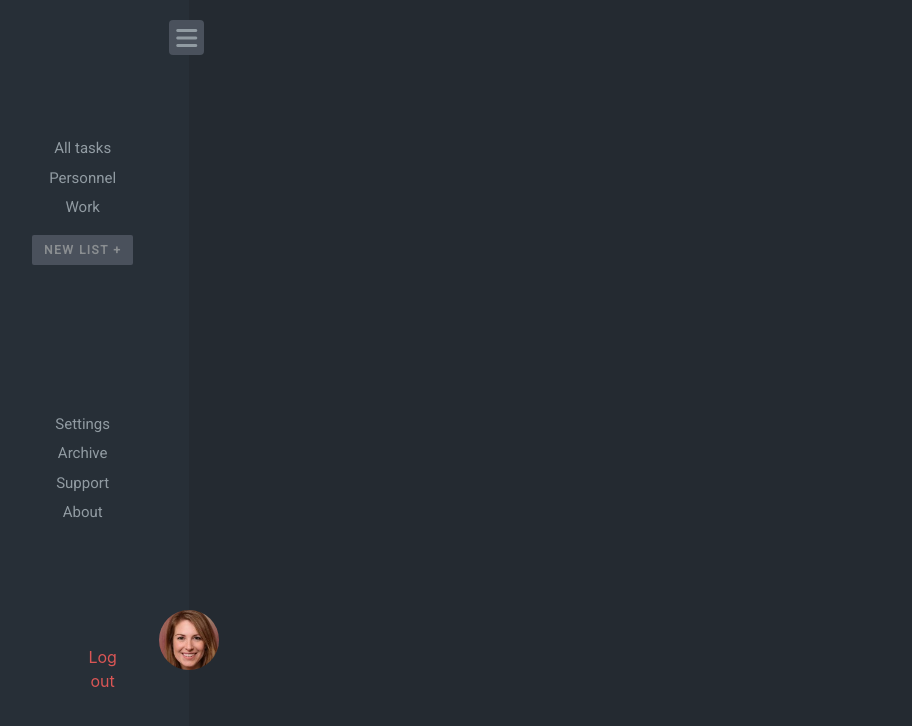
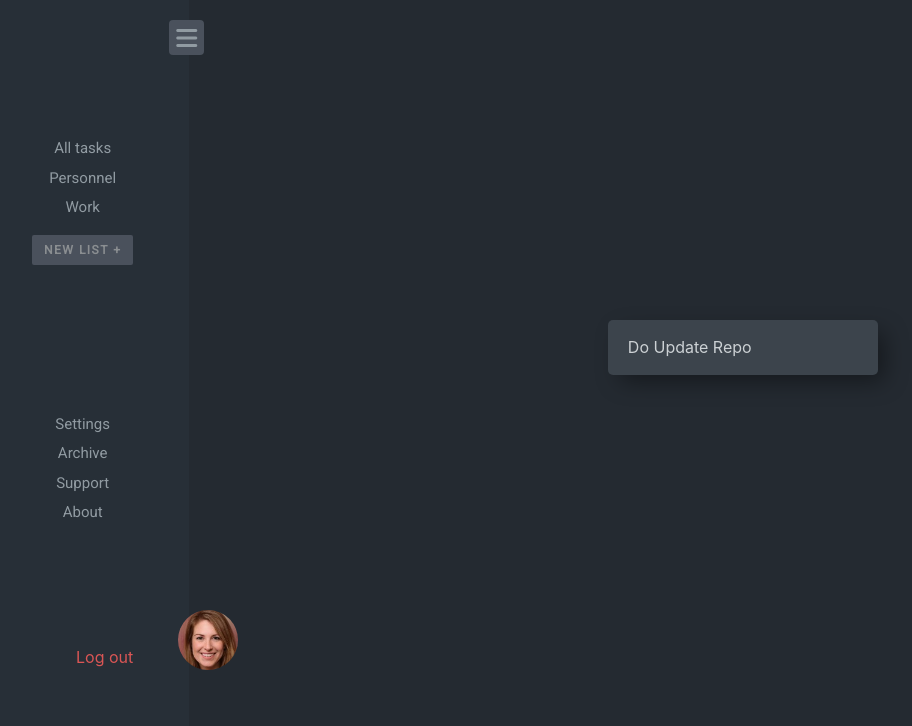
Before and after one commit to RishabhVerma098/todoapp, a React (Create React App) app: page / in a window 1280 px wide. Shown: the top 726 px of the page, without its empty margins (24-936 px from the left). Built offline with nearby package versions, Linux system fonts and the light colour scheme.

Commit message:
basic card stucture formed

```diff
--- a/src/App.js
+++ b/src/App.js
@@ -1,6 +1,7 @@
 import React, { Component } from "react";
 import "./App.scss";
 import SideMenu from "./components/mains/sideMenu/index/sidemenu";
+import Home from "./components/mains/home/index";
 
 class App extends Component {
   render() {
@@ -8,6 +9,9 @@ class App extends Component {
       <div className="container-fluid">
         <div className="row">
           <SideMenu />
+          <div className="col-10 main">
+            <Home />
+          </div>
         </div>
       </div>
     );
--- a/src/_variable.scss
+++ b/src/_variable.scss
@@ -4,3 +4,5 @@ $myRedColor: #da5655;
 $myGreyColor: #919ba2;
 $hoverGreyColor: #4a515c;
 $textGreyColor: #8a8e91;
+$myCardColor: #3c444c;
+$myCardFontColor: #ccd1d4;
--- /dev/null
+++ b/src/components/mains/home/index.js
@@ -0,0 +1,26 @@
+import React, { Component } from "react";
+import "./index.scss";
+class Home extends Component {
+  state = {
+    expandCard: false
+  };
+  render() {
+    return (
+      <div className="container">
+        <div className="item">
+          <div
+            className={"cardComponent-" + this.state.expandCard}
+            onClick={() =>
+              this.setState({ expandCard: !this.state.expandCard })
+            }
+          >
+            Do Update Repo
+            {this.state.expandCard ? <div>body</div> : null}
+          </div>
+        </div>
+      </div>
+    );
+  }
+}
+
+export default Home;
--- /dev/null
+++ b/src/components/mains/home/index.scss
@@ -0,0 +1,44 @@
+@import "../../../_variable";
+.container {
+  width: 100%;
+  height: 100%;
+  position: fixed;
+  .item {
+    position: relative;
+    top: 40%;
+    left: 35%;
+    .cardComponent-false {
+      width: 270px;
+      height: 55px;
+      background-color: $myCardColor;
+      border-radius: 5px;
+      padding-left: 20px;
+      padding-top: 15px;
+      color: $myCardFontColor;
+      -webkit-box-shadow: 9px 9px 23px -3px rgba(0, 0, 0, 0.42);
+      -moz-box-shadow: 9px 9px 23px -3px rgba(0, 0, 0, 0.42);
+      box-shadow: 9px 9px 23px -3px rgba(0, 0, 0, 0.42);
+      transition: all 0.3s ease-in;
+
+      &:hover {
+        cursor: pointer;
+      }
+    }
+    .cardComponent-true {
+      transition: all 0.3s ease-in;
+      width: 270px;
+      height: 95px;
+      background-color: white;
+      border-radius: 5px;
+      padding-left: 20px;
+      padding-top: 15px;
+      color: black;
+      -webkit-box-shadow: 9px 9px 23px -3px rgba(0, 0, 0, 0.42);
+      -moz-box-shadow: 9px 9px 23px -3px rgba(0, 0, 0, 0.42);
+      box-shadow: 9px 9px 23px -3px rgba(0, 0, 0, 0.42);
+      &:hover {
+        cursor: pointer;
+      }
+    }
+  }
+}
--- a/src/components/mains/sideMenu/bottomUserLogin/bottomUser.scss
+++ b/src/components/mains/sideMenu/bottomUserLogin/bottomUser.scss
@@ -4,7 +4,7 @@
   display: flex;
   text-align: center;
   margin-top: 35px;
-  margin-left: 10px;
+  margin-left: -10px;
   .logout {
     color: $myRedColor;
     transition: color 0.3s ease-out;
@@ -17,6 +17,7 @@
 .avatar {
   flex: 1;
   height: 100%;
+  margin-right: -10px;
   img {
     border-radius: 50%;
     width: 60px;
--- a/src/components/mains/sideMenu/index/sidemenu.js
+++ b/src/components/mains/sideMenu/index/sidemenu.js
@@ -51,7 +51,6 @@ function Sidemenu() {
           <BottomUserLogOut />
         </div>
       </div>
-      <div className="col-10 main"></div>
     </React.Fragment>
   );
 }
--- a/src/components/mains/sideMenu/index/sidemenu.scss
+++ b/src/components/mains/sideMenu/index/sidemenu.scss
@@ -14,7 +14,7 @@
   .user {
     width: 100%;
     height: 90px;
-    margin-left: 60px;
+    margin-left: 80px;
     display: flex;
   }
 }
```
